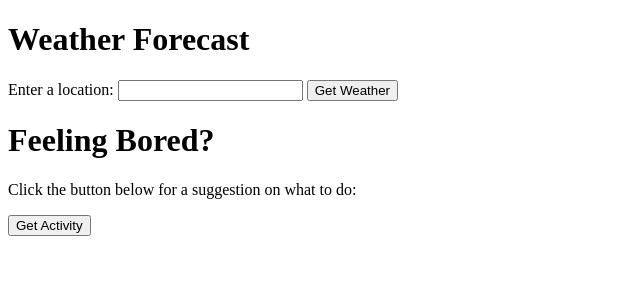
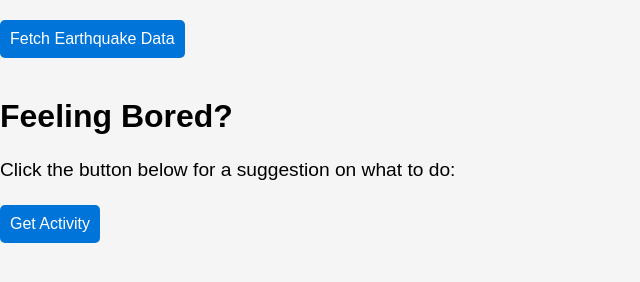
Before and after one commit to jofiel-nguyen/new-api-project, a plain HTML site: page index.html in a window 1280 px wide. Shown: the whole page, without its empty margins (0-640 px from the left). Drawn offline with Linux system fonts and the light colour scheme.

Commit message:
adding style

```diff
--- a/assets/scripts.js
+++ b/assets/scripts.js
@@ -1,23 +1,31 @@
+const fetchButton = document.getElementById("fetch-button");
+const earthquakeDataDiv = document.getElementById("earthquake-data");
 
-    function getWeather() {
-        // Get the user's location input
-        const location = document.getElementById('location').value;
+fetchButton.addEventListener("click", () => {
+  fetch("https://earthquake.usgs.gov/fdsnws/event/1/query?format=geojson&starttime=2023-03-01&endtime=2023-03-02&minmagnitude=5")
+    .then(response => response.json())
+    .then(data => {
+      const earthquakes = data.features;
+      const earthquakeList = document.createElement("ul");
+      earthquakeList.classList.add("earthquake-list");
 
-        // Make a GET request to the weather API endpoint
-        fetch(`https://api.openweathermap.org/data/2.5/weather?q=${location}&appid=API-key`)
-          .then(response => response.json())
-          .then(data => {
-            // Extract the weather information from the response
-            const weather = data.weather[0].description;
-            const temperature = Math.round(data.main.temp - 273.15); // Convert from Kelvin to Celsius
-            // Display the weather information on the page
-            document.getElementById('weather').textContent = `The weather in ${location} is ${weather} with a temperature of ${temperature}°C.`;
-          })
-          .catch(error => {
-            console.log('Something went wrong:', error);
-            document.getElementById('weather').textContent = 'Sorry, we could not get the weather information for your location. Please try again later.';
-          });
-      }
+      earthquakes.forEach(earthquake => {
+        const earthquakeItem = document.createElement("li");
+        earthquakeItem.classList.add("earthquake-item");
+        earthquakeItem.innerHTML = `${earthquake.properties.place} - Magnitude ${earthquake.properties.mag}`;
+        earthquakeList.appendChild(earthquakeItem);
+      });
+
+      earthquakeDataDiv.innerHTML = "";
+      earthquakeDataDiv.appendChild(earthquakeList);
+    })
+    .catch(error => {
+      console.error(error);
+      earthquakeDataDiv.innerHTML = "An error occurred while fetching earthquake data.";
+    });
+});
+
+
       function getActivity() {
         fetch('https://www.boredapi.com/api/activity')
           .then(response => response.json())
--- /dev/null
+++ b/assets/style.css
@@ -0,0 +1,44 @@
+body {
+    font-family: Arial, sans-serif;
+    background-color: #F5F5F5;
+    margin: 0;
+  }
+
+  button {
+    padding: 10px;
+    border: none;
+    border-radius: 5px;
+    background-color: #0074D9;
+    color: #fff;
+    font-size: 16px;
+    cursor: pointer;
+  }
+
+  button:hover {
+    background-color: #00345E;
+  }
+
+  #fetch-button {
+    margin-top: 20px;
+  }
+
+  #earthquake-data {
+    margin-top: 20px;
+  }
+
+  h1 {
+    font-size: 2rem;
+    margin-top: 40px;
+  }
+
+  p {
+    font-size: 1.2rem;
+    line-height: 1.5;
+    margin-bottom: 20px;
+  }
+
+  #activity {
+    margin-top: 20px;
+    font-size: 1.2rem;
+    font-weight: bold;
+  }
--- a/index.html
+++ b/index.html
@@ -2,15 +2,13 @@
 <html>
   <head>
     <meta charset="UTF-8">
-    <title>Weather Forecast</title>
+    <title>Earthquake Data</title>
     <title>Bored API Activity Suggestion</title>
+    <link rel="stylesheet" href="./assets/style.css">
   </head>
   <body>
-    <h1>Weather Forecast</h1>
-    <label for="location">Enter a location:</label>
-    <input type="text" id="location" name="location">
-    <button type="button" onclick="getWeather()">Get Weather</button>
-    <p id="weather"></p>
+    <button id="fetch-button">Fetch Earthquake Data</button>
+    <div id="earthquake-data"></div>
     <h1>Feeling Bored?</h1>
     <p>Click the button below for a suggestion on what to do:</p>
     <button onclick="getActivity()">Get Activity</button>
```
